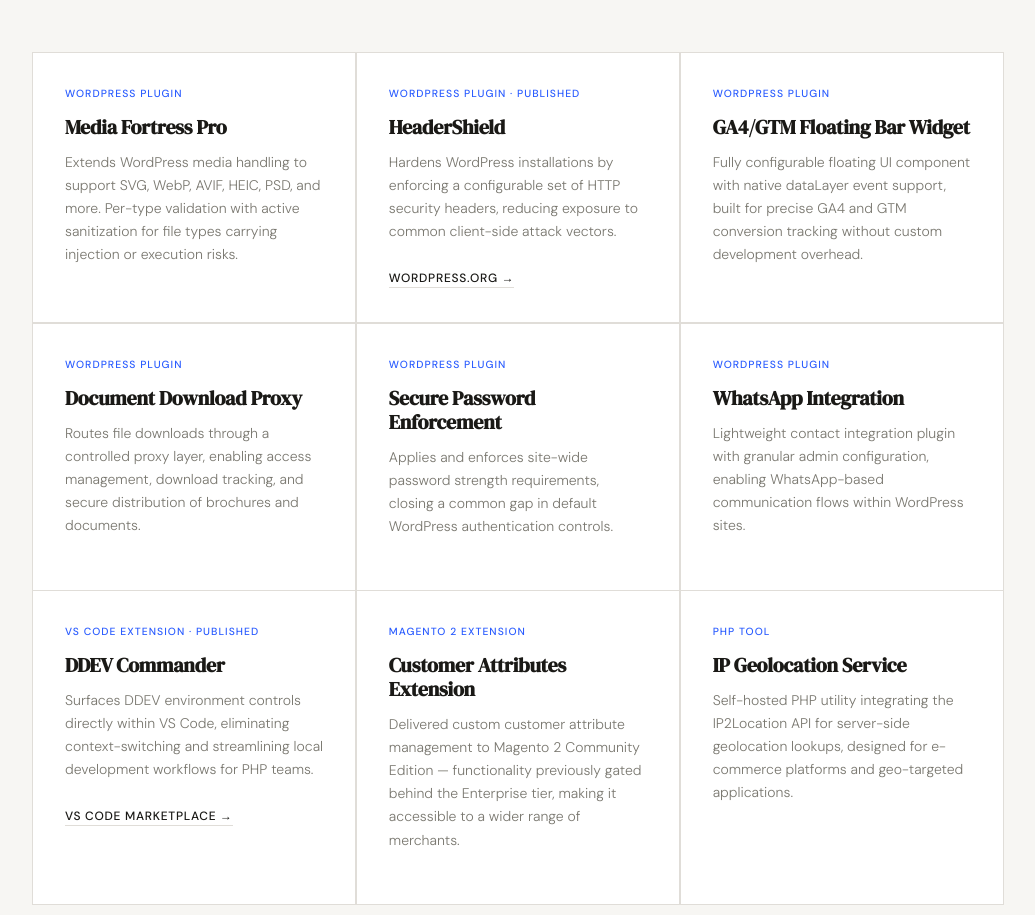
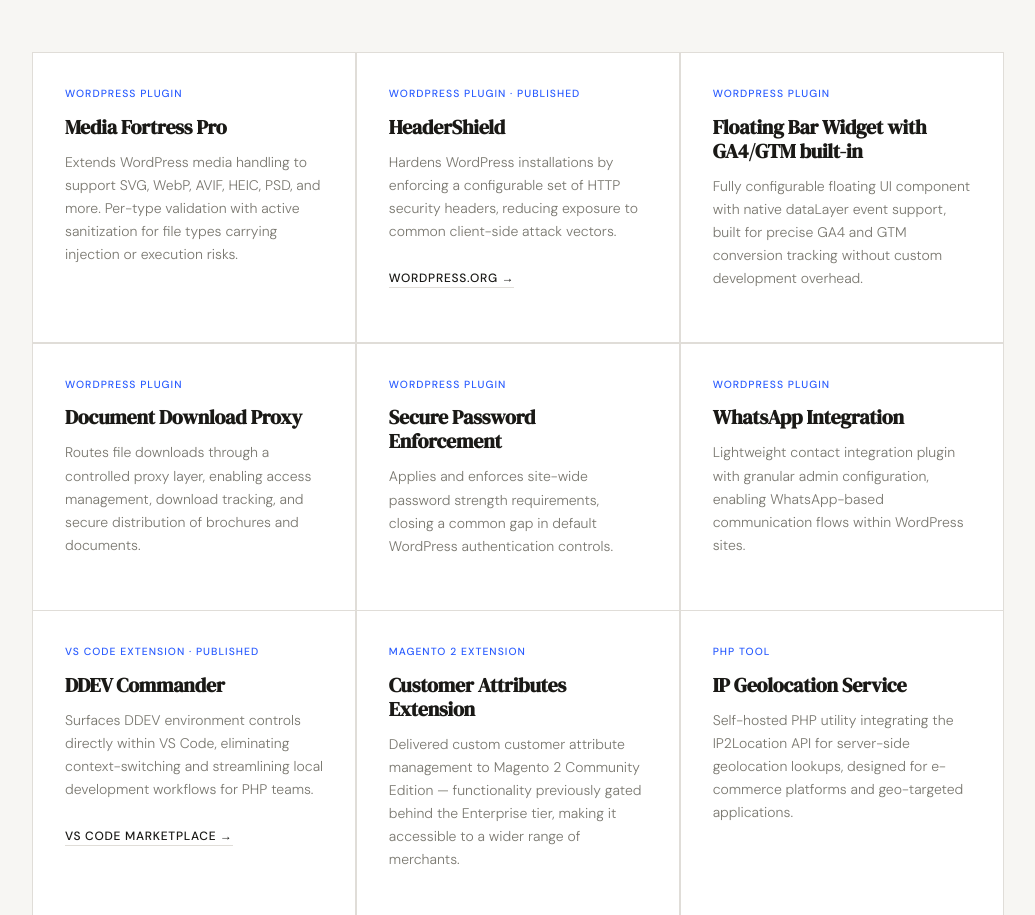
Before and after one commit to vishvega/portfolio, a plain HTML site: page index.html in a window 1280 px wide. Shown: the part 2006-2921 px from the top of the page, without its empty margins (122-1157 px from the left). Drawn offline with Linux system fonts and the light colour scheme.

Commit message:
Update index.html5

```diff
--- a/index.html
+++ b/index.html
@@ -391,7 +391,7 @@
 
       <div class="project-card reveal">
         <p class="project-tag">WordPress Plugin</p>
-        <h3 class="project-name">GA4/GTM Floating Bar Widget</h3>
+        <h3 class="project-name">Floating Bar Widget with GA4/GTM built-in</h3>
         <p class="project-desc">Fully configurable floating UI component with native dataLayer event support, built for precise GA4 and GTM conversion tracking without custom development overhead.</p>
       </div>
 
```
